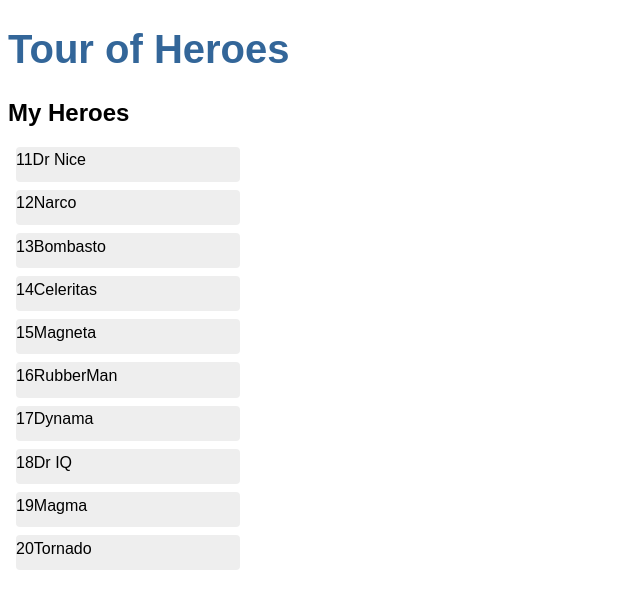
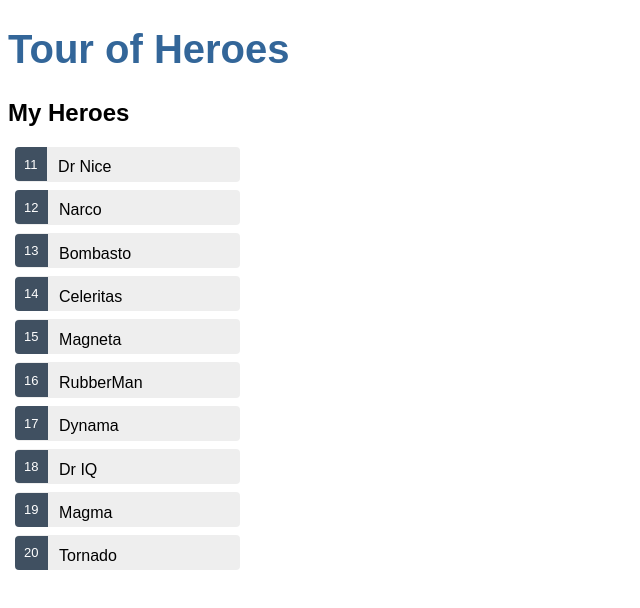
Before and after one commit to HSM-Al/Angular-tutorial, an Angular app: page / in a window 1280 px wide. Shown: the top 608 px of the page, without its empty margins (0-640 px from the left). Built offline with nearby package versions, Linux system fonts and the light colour scheme.

Commit message:
Master/Detail

```diff
--- a/src/app/heroes/heroes.component.html
+++ b/src/app/heroes/heroes.component.html
@@ -1,6 +1,19 @@
 <h2>My Heroes</h2>
 <ul class="heroes">
-    <li *ngFor = "let hero of heroes">
-        <span>{{hero.id}}</span>{{hero.name}}
+    <li *ngFor = "let hero of heroes"
+        [class.selected]="hero === selectedHero"
+        (click)="onSelect(hero)">
+
+        <span class="badge">{{hero.id}}</span>{{hero.name}}
     </li>
 </ul>
+
+<div *ngIf="selectedHero">
+    <h2>{{selectedHero.name | uppercase}} Details</h2>
+    <div><span>id: </span>{{selectedHero.id}}</div>
+    <div>
+        <label>name:
+            <input [(ngModel)]="selectedHero.name" placeholder="name"/>
+        </label>
+    </div>
+</div>
--- a/src/app/heroes/heroes.component.ts
+++ b/src/app/heroes/heroes.component.ts
@@ -9,10 +9,11 @@
 })
 export class HeroesComponent implements OnInit {
 
-  hero: Hero = {
-    id: 1,
-    name: 'Windstorm'
-  };
+  selectedHero: Hero;
+
+  onSelect(hero: Hero): void{
+    this.selectedHero = hero;
+  }
 
   heroes = HEROES;
 
```
